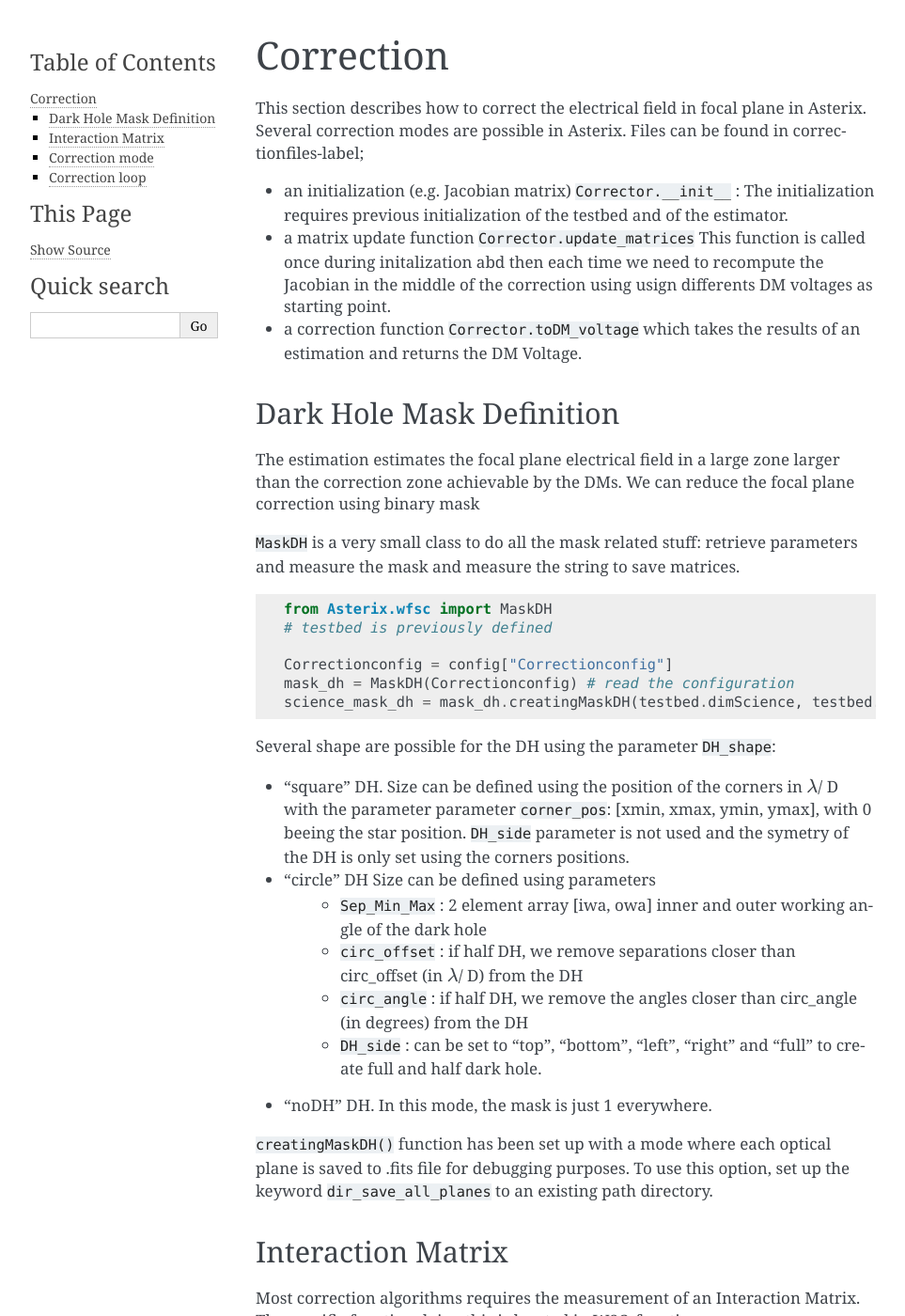
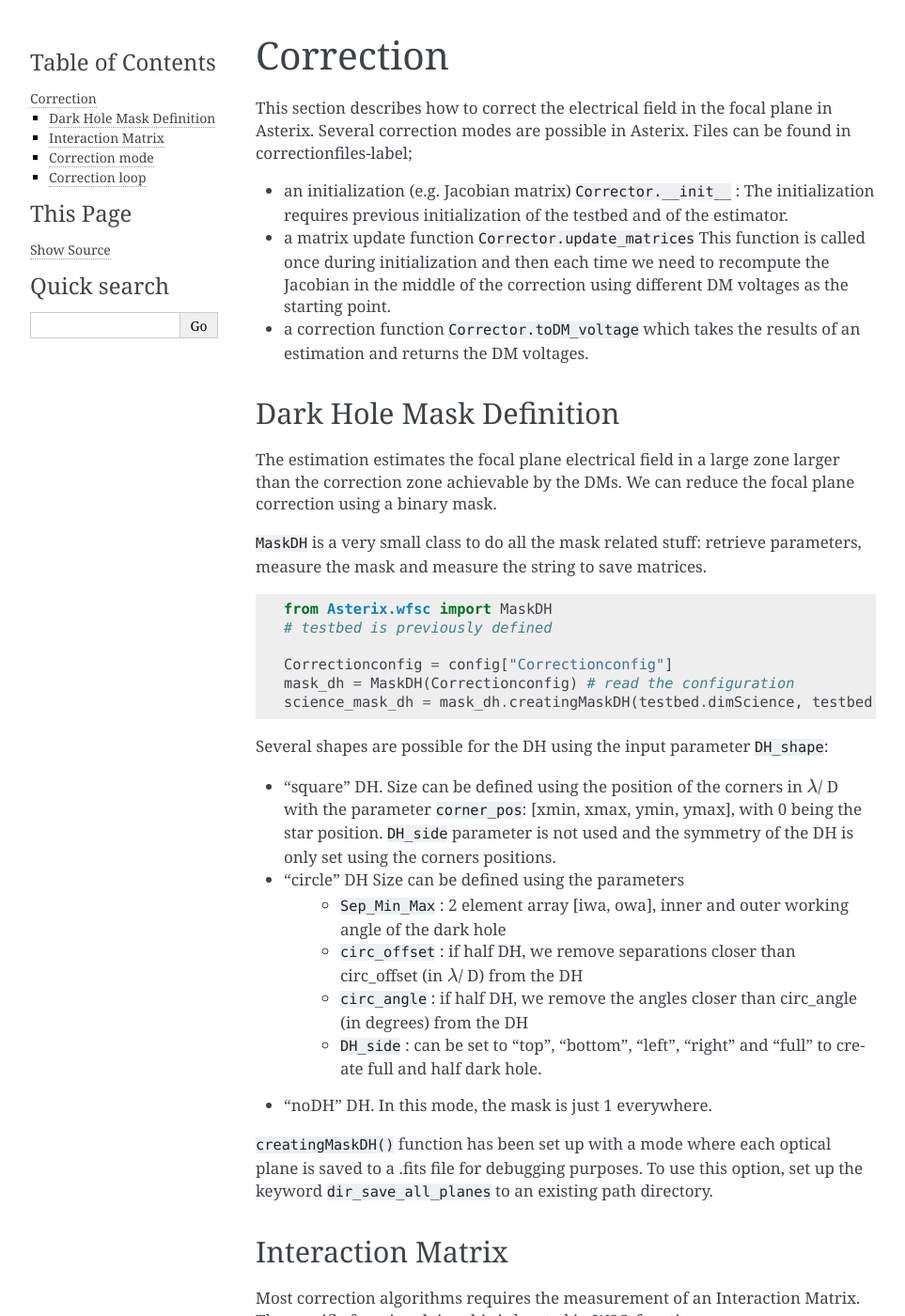
Before and after one commit to johanmazoyer/Asterix, a Sphinx documentation site: the page built from source/correction.rst, in a window 1280 px wide and 1400 px high. Shown: the whole window at 94% size, without its empty margins (148-1111 px from the left). Built offline with Sphinx 7.4.7, drawn with Linux system fonts in a browser that asks for light colours; some of the changed text lies outside the part shown.

Commit message:
Update docs.

```diff
--- a/source/correction.rst
+++ b/source/correction.rst
@@ -3,20 +3,20 @@
 Correction
 ---------------
 
-This section describes how to correct the electrical field in focal plane in Asterix. Several correction modes
+This section describes how to correct the electrical field in the focal plane in Asterix. Several correction modes
 are possible in Asterix. Files can be found in :ref:`correctionfiles-label`;
 
 - an initialization (e.g. Jacobian matrix) ``Corrector.__init__`` : The initialization requires previous initialization of the testbed and of the estimator.
-- a matrix update function ``Corrector.update_matrices`` This function is called once during initalization abd then each time we need to recompute the Jacobian in the middle of the correction using usign differents DM voltages as starting point.
-- a correction function ``Corrector.toDM_voltage`` which takes the results of an estimation and returns the DM Voltage.
+- a matrix update function ``Corrector.update_matrices`` This function is called once during initialization and then each time we need to recompute the Jacobian in the middle of the correction using different DM voltages as the starting point.
+- a correction function ``Corrector.toDM_voltage`` which takes the results of an estimation and returns the DM voltages.
 
 Dark Hole Mask Definition
 +++++++++++++++++++++++++++++++
 
 The estimation estimates the focal plane electrical field in a large zone larger than the
-correction zone achievable by the DMs. We can reduce the focal plane correction using binary mask
+correction zone achievable by the DMs. We can reduce the focal plane correction using a binary mask.
 
-``MaskDH`` is a very small class to do all the mask related stuff: retrieve parameters and measure the mask
+``MaskDH`` is a very small class to do all the mask related stuff: retrieve parameters, measure the mask
 and measure the string to save matrices.
 
 .. code-block:: python
@@ -26,21 +26,21 @@
 
     Correctionconfig = config["Correctionconfig"]
     mask_dh = MaskDH(Correctionconfig) # read the configuration
-    science_mask_dh = mask_dh.creatingMaskDH(testbed.dimScience, testbed.Science_sampling, **kwargs) # create a mask at a given size and resolution
+    science_mask_dh = mask_dh.creatingMaskDH(testbed.dimScience, testbed.Science_sampling, **kwargs) # create a mask with a given size and resolution
 
 
 
-Several shape are possible for the DH using the parameter ``DH_shape``:
+Several shapes are possible for the DH using the input parameter ``DH_shape``:
 
-- "square" DH. Size can be defined using the position of the corners in :math:`{\lambda}`/ D with the parameter parameter ``corner_pos``: [xmin, xmax, ymin, ymax], with 0 beeing the star position. ``DH_side`` parameter is not used and the symetry of the DH is only set using the corners positions.
-- "circle" DH Size can be defined using parameters
-    - ``Sep_Min_Max`` : 2 element array [iwa, owa] inner and outer working angle of the dark hole
+- "square" DH. Size can be defined using the position of the corners in :math:`{\lambda}`/ D with the parameter ``corner_pos``: [xmin, xmax, ymin, ymax], with 0 being the star position. ``DH_side`` parameter is not used and the symmetry of the DH is only set using the corners positions.
+- "circle" DH Size can be defined using the parameters
+    - ``Sep_Min_Max`` : 2 element array [iwa, owa], inner and outer working angle of the dark hole
     - ``circ_offset`` : if half DH, we remove separations closer than circ_offset (in :math:`{\lambda}`/ D) from the DH
     - ``circ_angle`` : if half DH, we remove the angles closer than circ_angle (in degrees) from the DH
     - ``DH_side`` : can be set to "top", "bottom", "left", "right" and "full" to create full and half dark hole.
 - "noDH" DH. In this mode, the mask is just 1 everywhere.
 
-``creatingMaskDH()`` function has been set up with a mode where each optical plane is saved to .fits file for debugging purposes.
+``creatingMaskDH()`` function has been set up with a mode where each optical plane is saved to a .fits file for debugging purposes.
 To use this option, set up the keyword ``dir_save_all_planes`` to an existing path directory.
 
 Interaction Matrix
```
Also changed, not shown: other parts of source/correction.rst (+4 -4 lines).
